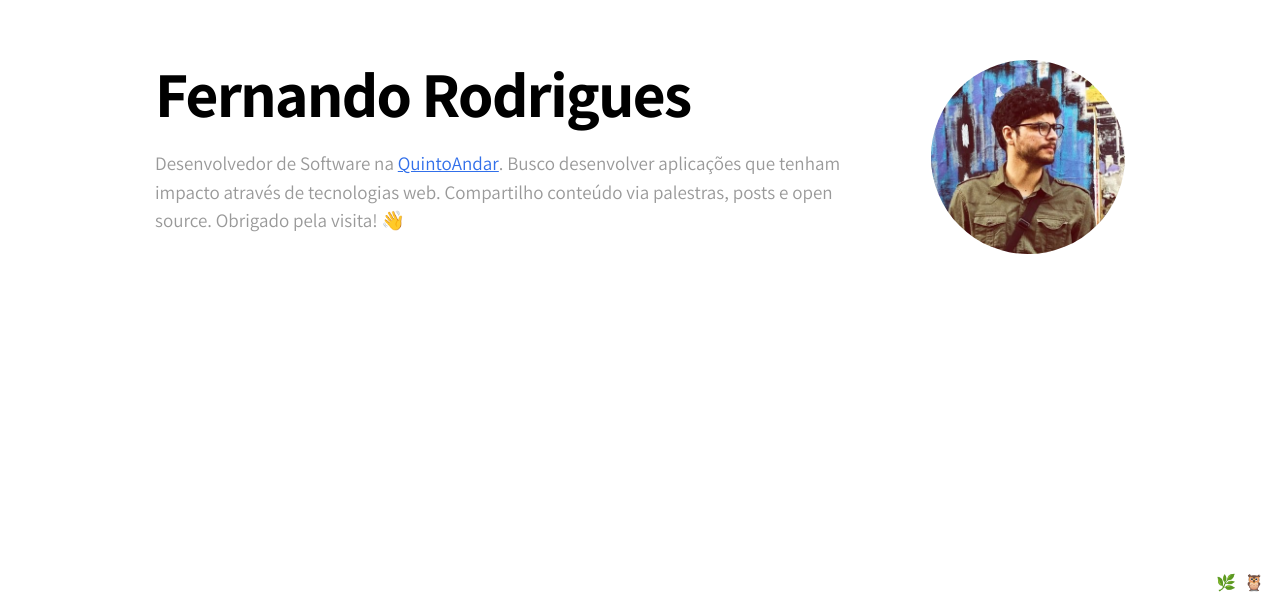
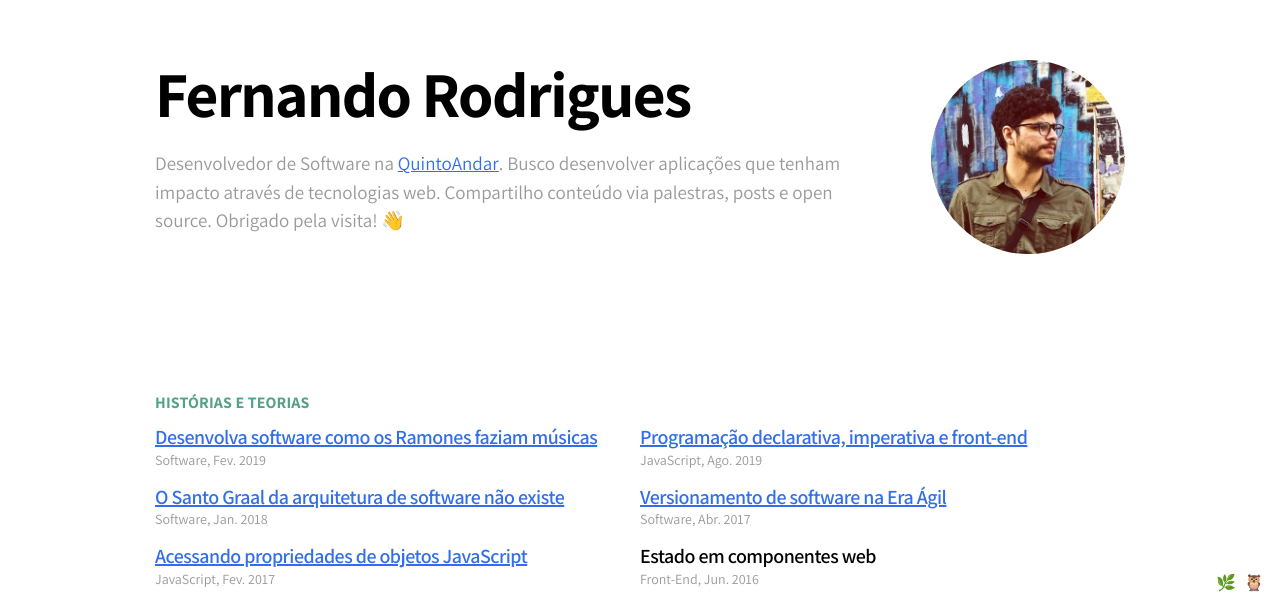
Before and after one commit to fernahh/fernahh.github.io, a Next.js app: page / in a window 1280 px wide. Shown: the part 191-800 px from the top of the page. Built offline with nearby package versions, Linux system fonts and the light colour scheme.

Commit message:
Create post content section

```diff
--- /dev/null
+++ b/components/post-content-section.js
@@ -0,0 +1,6 @@
+import posts from '../data/posts'
+import { ContentSection } from './content-section'
+
+export const PostContentSection = () => (
+  <ContentSection title="Histórias e teorias" list={posts} />
+)
--- /dev/null
+++ b/data/posts.json
@@ -0,0 +1,38 @@
+[
+  {
+    "id": "desenvolva-software-como-os-ramones-faziam-musicas",
+    "title": "Desenvolva software como os Ramones faziam músicas",
+    "date": "2019-02-26",
+    "category": "Software"
+  },
+  {
+    "id": "programacao-declarativa-imperativa-e-front-end",
+    "title": "Programação declarativa, imperativa e front-end",
+    "date": "2019-08-03",
+    "category": "JavaScript"
+  },
+  {
+    "id": "o-santo-graal-da-arquitetura-de-software-nao-existe",
+    "title": "O Santo Graal da arquitetura de software não existe",
+    "date": "2018-01-15",
+    "category": "Software"
+  },
+  {
+    "id": "versionamento-de-software-na-era-agil",
+    "title": "Versionamento de software na Era Ágil",
+    "date": "2017-04-24",
+    "category": "Software"
+  },
+  {
+    "id": "acessando-propriedades-de-objetos-javascript",
+    "title": "Acessando propriedades de objetos JavaScript",
+    "date": "2017-02-20",
+    "category": "JavaScript"
+  },
+  {
+    "id": "estado-em-componentes-web",
+    "title": "Estado em componentes web",
+    "date": "2016-06-26",
+    "category": "Front-end"
+  }
+]
--- a/pages/index.js
+++ b/pages/index.js
@@ -1,9 +1,11 @@
 import { Banner } from '../components/banner'
+import { PostContentSection } from '../components/post-content-section'
 import { Page } from '../layouts/page'
 
 const Index = () => (
   <Page>
     <Banner />
+    <PostContentSection />
   </Page>
 )
 
```
